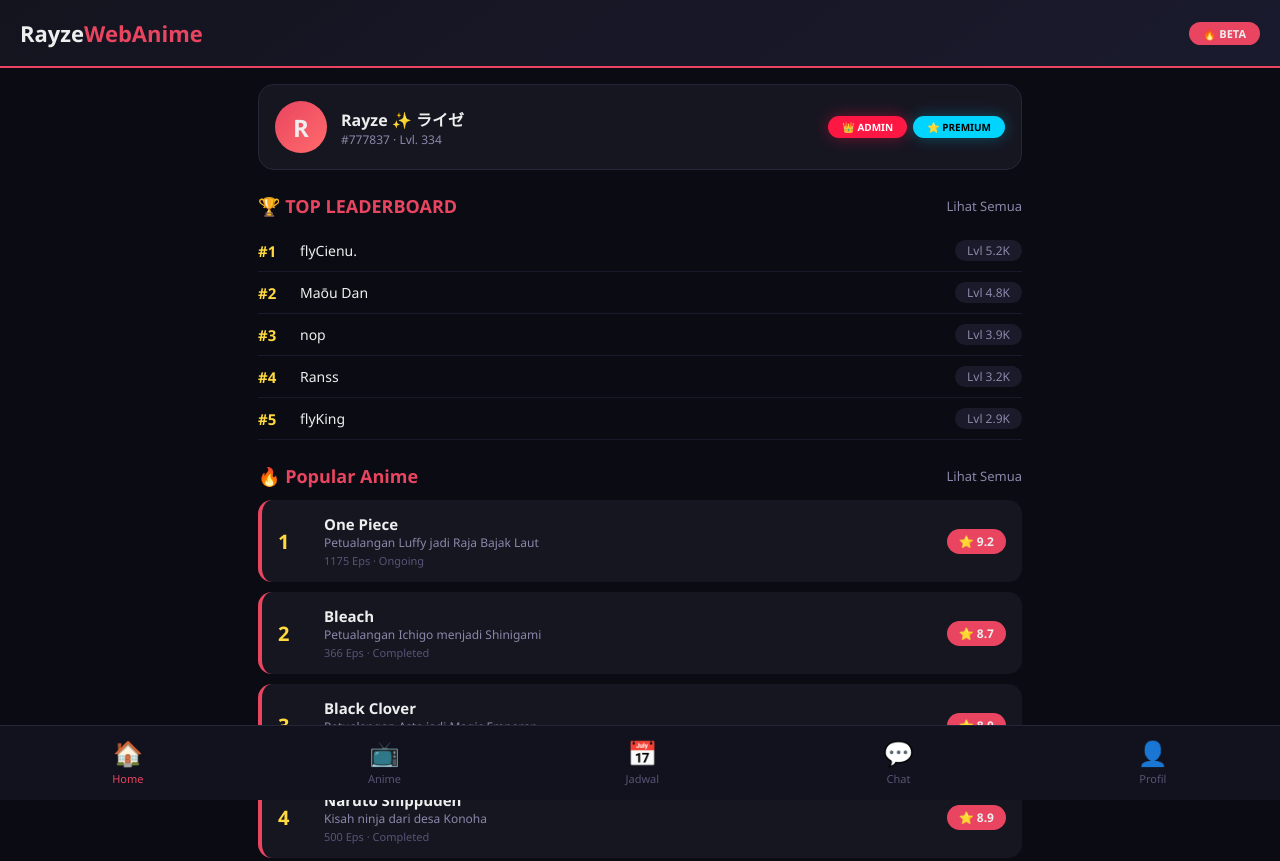
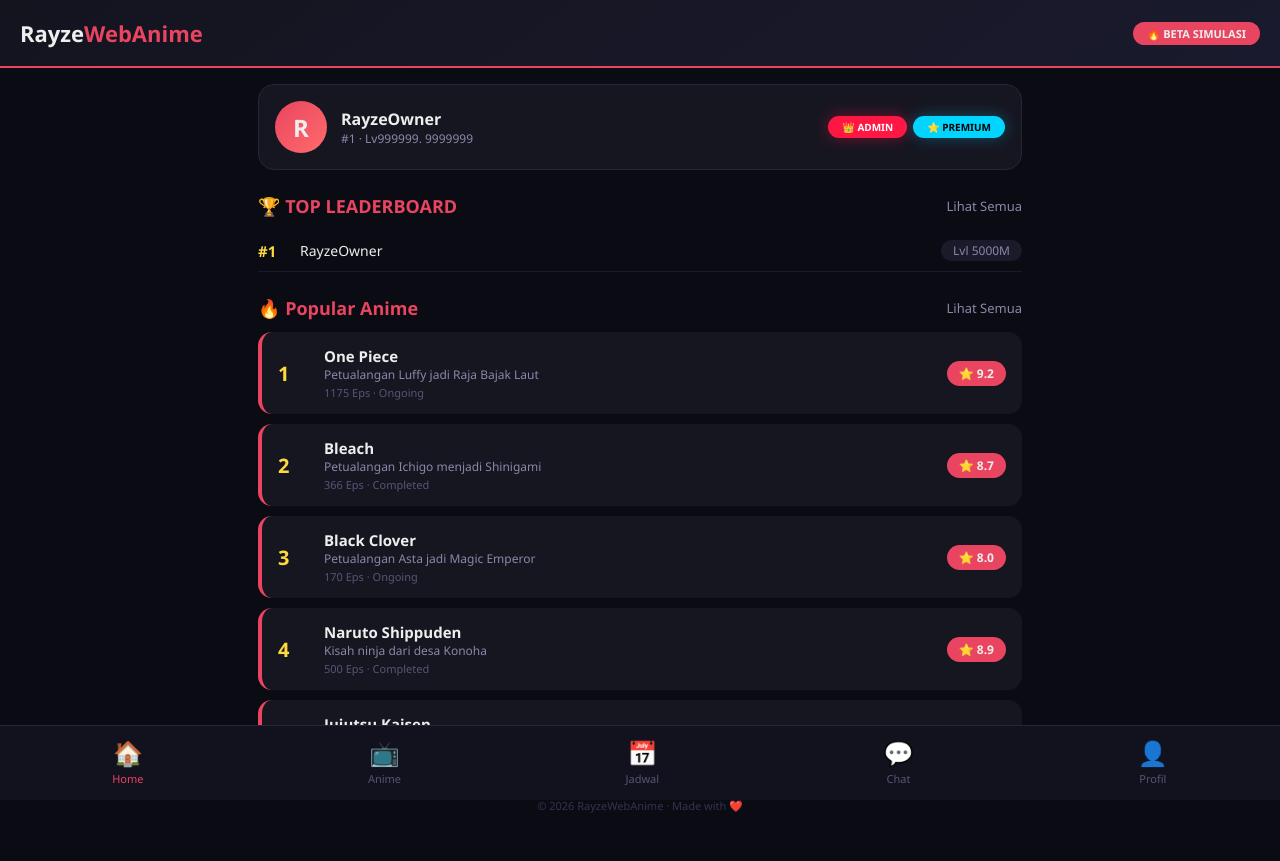
Before and after one commit to rayzekagenou-dev/webanime-ku, a plain HTML site: page index.html in a window 1280 px wide. Shown: the top 861 px of the page. Drawn offline with Linux system fonts and the light colour scheme.

Commit message:
Update index.html

```diff
--- a/index.html
+++ b/index.html
@@ -250,7 +250,7 @@
 
   <div class="header">
     <h1>Rayze<span>WebAnime</span></h1>
-    <span class="badge">🔥 BETA</span>
+    <span class="badge">🔥 BETA SIMULASI</span>
   </div>
 
   <div class="container">
@@ -259,8 +259,8 @@
     <div class="user-card" onclick="window.location.href='login.html'">
       <div class="avatar" id="avatarDisplay">R</div>
       <div class="info">
-        <h3 id="usernameDisplay">Rayze ✨ ライゼ</h3>
-        <p id="userTagDisplay">#777837 · Lvl. 334</p>
+        <h3 id="usernameDisplay">RayzeOwner</h3>
+        <p id="userTagDisplay">#1 · Lv999999. 9999999</p>
       </div>
       <div class="badges" id="badgeDisplay">
         <span class="badge-admin">👑 ADMIN</span>
@@ -273,11 +273,7 @@
       <h2>🏆 TOP LEADERBOARD</h2>
       <a href="#">Lihat Semua</a>
     </div>
-    <div class="lb-item"><span class="rank-lb">#1</span><span class="name-lb">flyCienu.</span><span class="lv-lb">Lvl 5.2K</span></div>
-    <div class="lb-item"><span class="rank-lb">#2</span><span class="name-lb">Maōu Dan</span><span class="lv-lb">Lvl 4.8K</span></div>
-    <div class="lb-item"><span class="rank-lb">#3</span><span class="name-lb">nop</span><span class="lv-lb">Lvl 3.9K</span></div>
-    <div class="lb-item"><span class="rank-lb">#4</span><span class="name-lb">Ranss</span><span class="lv-lb">Lvl 3.2K</span></div>
-    <div class="lb-item"><span class="rank-lb">#5</span><span class="name-lb">flyKing</span><span class="lv-lb">Lvl 2.9K</span></div>
+    <div class="lb-item"><span class="rank-lb">#1</span><span class="name-lb">RayzeOwner</span><span class="lv-lb">Lvl 5000M</span></div>
 
     <!-- POPULAR ANIME - BISA DI-CLICK -->
     <div class="section-title">
```
